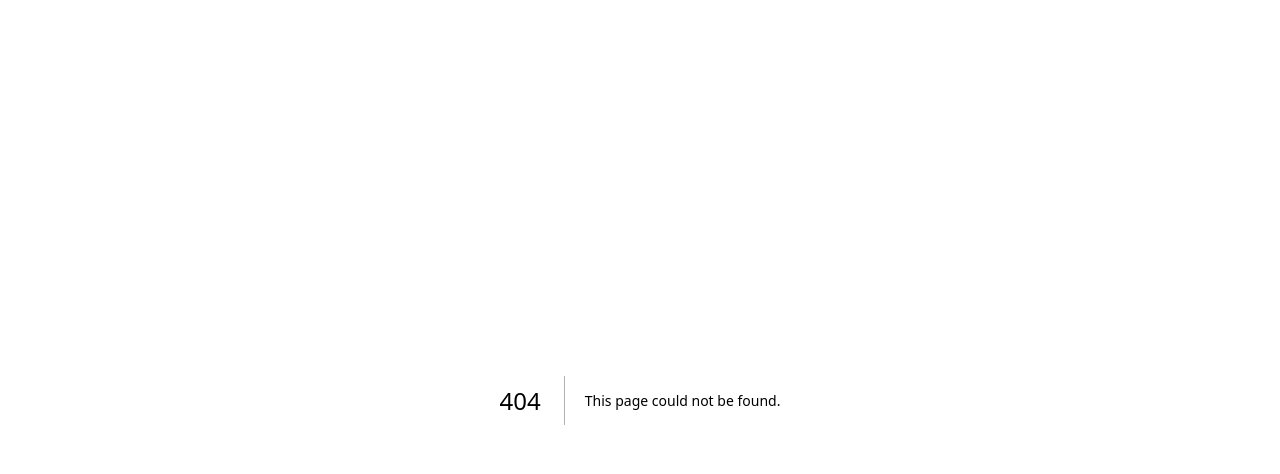
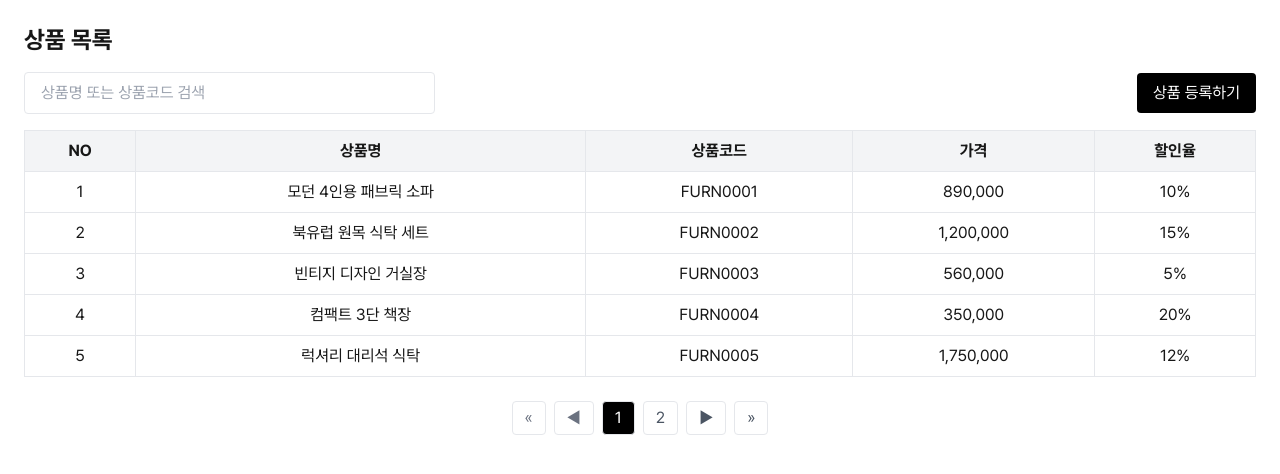
Before and after one commit to 2025Chaeum/chaeum-fe, a Next.js app in the folder chaeum/: page /admin/product in a window 1280 px wide. Before the commit this address had no page. Shown: the top 474 px of the page. Built offline with nearby package versions, Linux system fonts and the light colour scheme.

Commit message:
[feat] 관리자 상품 목록 페이지 구현(#7)

```diff
--- /dev/null
+++ b/chaeum/src/app/admin/page.tsx
@@ -0,0 +1,7 @@
+export default function page() {
+  return (
+    <div className="flex min-h-screen items-center justify-center bg-gray-100">
+      <h1 className="text-4xl font-bold">ADMIN PAGE</h1>
+    </div>
+  );
+}
--- /dev/null
+++ b/chaeum/src/app/admin/product/ProductList.tsx
@@ -0,0 +1,38 @@
+interface Product {
+  id: number;
+  name: string;
+  code: string;
+  price: number;
+  discount: number;
+}
+
+interface ProductListProps {
+  products: Product[];
+}
+
+export default function ProductList({ products }: ProductListProps) {
+  return (
+    <table className="w-full border-collapse border border-gray-300">
+      <thead>
+        <tr className="bg-gray-100">
+          <th className="border p-2">NO</th>
+          <th className="border p-2">상품명</th>
+          <th className="border p-2">상품코드</th>
+          <th className="border p-2">가격</th>
+          <th className="border p-2">할인율</th>
+        </tr>
+      </thead>
+      <tbody>
+        {products.map((product, index) => (
+          <tr key={product.id} className="text-center">
+            <td className="border p-2">{index + 1}</td>
+            <td className="border p-2">{product.name}</td>
+            <td className="border p-2">{product.code}</td>
+            <td className="border p-2">{product.price.toLocaleString()}</td>
+            <td className="border p-2">{product.discount}%</td>
+          </tr>
+        ))}
+      </tbody>
+    </table>
+  );
+}
--- /dev/null
+++ b/chaeum/src/app/admin/product/mockProducts.ts
@@ -0,0 +1,74 @@
+const mockProducts = [
+  {
+    id: 1,
+    name: "모던 4인용 패브릭 소파",
+    code: "FURN0001",
+    price: 890000,
+    discount: 10,
+  },
+  {
+    id: 2,
+    name: "북유럽 원목 식탁 세트",
+    code: "FURN0002",
+    price: 1200000,
+    discount: 15,
+  },
+  {
+    id: 3,
+    name: "빈티지 디자인 거실장",
+    code: "FURN0003",
+    price: 560000,
+    discount: 5,
+  },
+  {
+    id: 4,
+    name: "컴팩트 3단 책장",
+    code: "FURN0004",
+    price: 350000,
+    discount: 20,
+  },
+  {
+    id: 5,
+    name: "럭셔리 대리석 식탁",
+    code: "FURN0005",
+    price: 1750000,
+    discount: 12,
+  },
+  {
+    id: 6,
+    name: "미니멀 모던 침대 프레임",
+    code: "FURN0006",
+    price: 980000,
+    discount: 8,
+  },
+  {
+    id: 7,
+    name: "폴딩 원목 테이블",
+    code: "FURN0007",
+    price: 450000,
+    discount: 10,
+  },
+  {
+    id: 8,
+    name: "아늑한 패브릭 암체어",
+    code: "FURN0008",
+    price: 620000,
+    discount: 18,
+  },
+  {
+    id: 9,
+    name: "프리미엄 가죽 리클라이너",
+    code: "FURN0009",
+    price: 2100000,
+    discount: 25,
+  },
+  {
+    id: 10,
+    name: "다용도 슬라이딩 옷장",
+    code: "FURN0010",
+    price: 1390000,
+    discount: 14,
+  },
+];
+
+export default mockProducts;
--- /dev/null
+++ b/chaeum/src/app/admin/product/page.tsx
@@ -0,0 +1,41 @@
+"use client";
+
+import { useState } from "react";
+import mockProducts from "./mockProducts";
+import ProductList from "./ProductList";
+import Pagination from "@/components/Pagination";
+
+const ITEMS_PER_PAGE = 5;
+
+export default function ProductPage() {
+  const [currentPage, setCurrentPage] = useState(1);
+  const totalItems = mockProducts.length;
+  const startIdx = (currentPage - 1) * ITEMS_PER_PAGE;
+  const displayedProducts = mockProducts.slice(
+    startIdx,
+    startIdx + ITEMS_PER_PAGE
+  );
+
+  return (
+    <div className="p-6">
+      <h1 className="text-2xl font-bold mb-4">상품 목록</h1>
+      <div className="flex justify-between items-center mb-4">
+        <input
+          type="text"
+          placeholder="상품명 또는 상품코드 검색"
+          className="border px-4 py-2 rounded w-1/3"
+        />
+        <button className="bg-black text-white px-4 py-2 rounded">
+          상품 등록하기
+        </button>
+      </div>
+      <ProductList products={displayedProducts} />
+      <Pagination
+        totalItems={totalItems}
+        itemsPerPage={ITEMS_PER_PAGE}
+        currentPage={currentPage}
+        onPageChange={setCurrentPage}
+      />
+    </div>
+  );
+}
```
